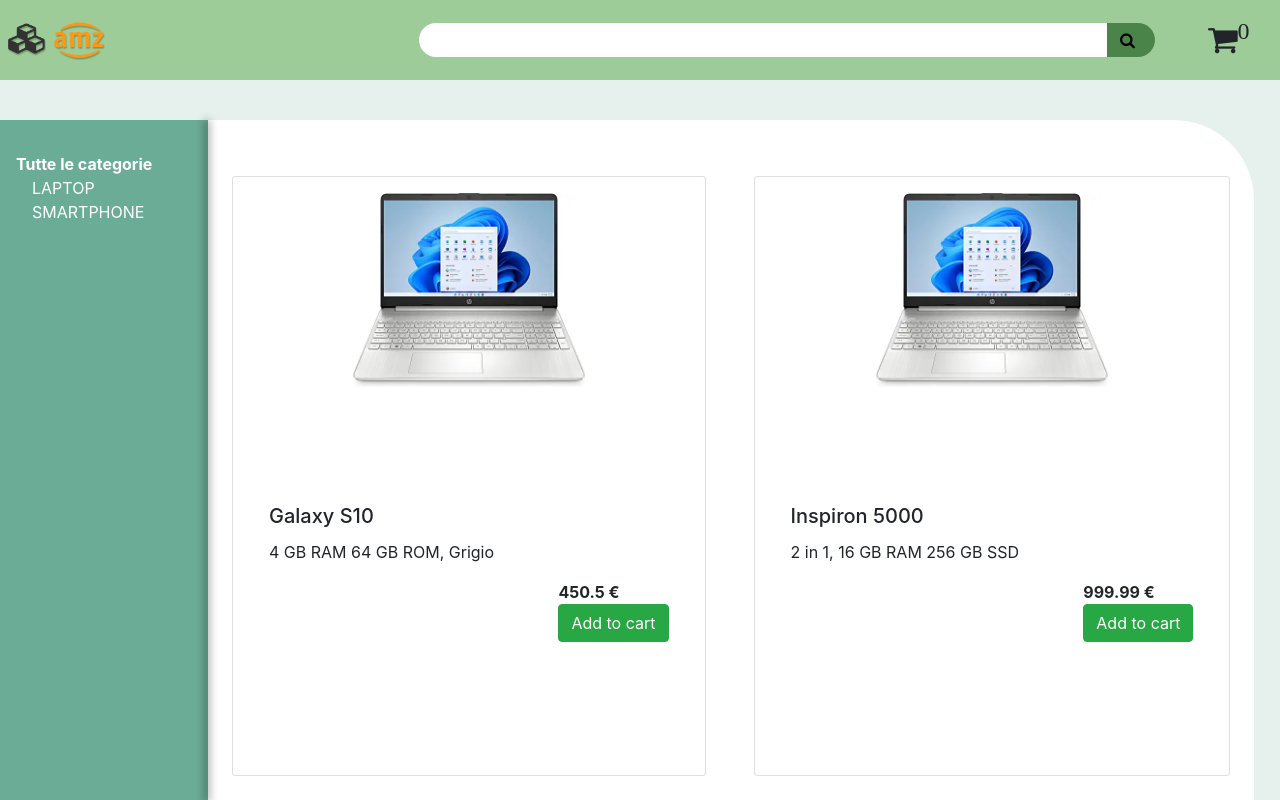
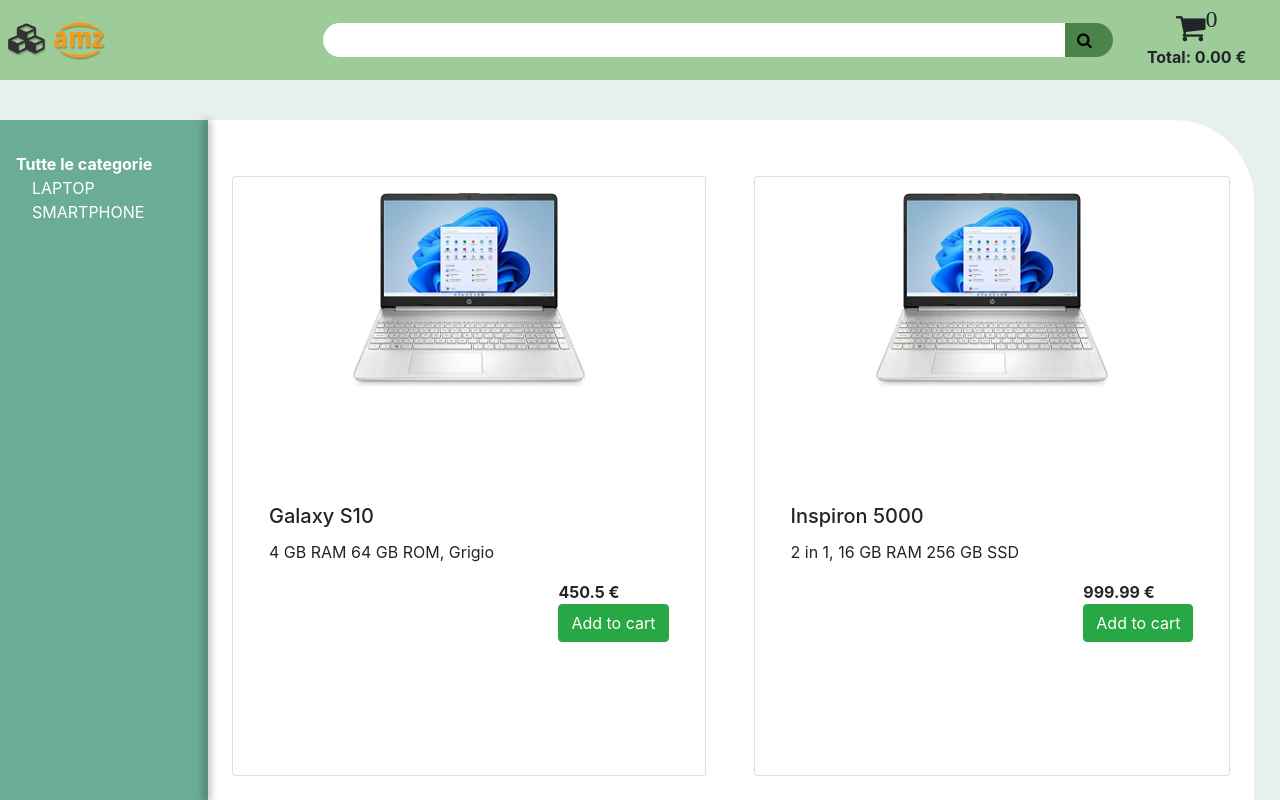
Before and after one commit to Mr-EmPee-Aizoon/MyAmazoon-Angular, an Angular app: page /home in a window 1280 px wide. Built offline with nearby package versions, Linux system fonts and the light colour scheme.

Commit message:
Feature: Cart Summary now displays total price

```diff
--- a/src/app/core/cart/cart-summary/cart.component.html
+++ b/src/app/core/cart/cart-summary/cart.component.html
@@ -1,5 +1,8 @@
-<div class="cart p-4">
+<div class="cart text-center">
     <i routerLink="/cart" class="fa fa-shopping-cart fa-2x" aria-hidden="true">
         <sup>{{ productsCount }}</sup>
     </i>
+    <div class="w-100 font-weight-bold">
+        Total: <span>{{ totalPrice | number:'0.2-2' }}</span> €
+    </div>
 </div>
--- a/src/app/core/cart/cart-summary/cart.component.ts
+++ b/src/app/core/cart/cart-summary/cart.component.ts
@@ -10,12 +10,14 @@
 
   constructor(private cartManager:CartManagerService) { }
 
-  private getCart() {
-    return this.cartManager.getCart("default");
+  private cart = this.cartManager.getCart("default");
+
+  get productsCount() {
+    return this.cart.getTotalProducts();
   }
 
-  get productsCount() {
-    return this.getCart().getTotalProducts();
+  get totalPrice() {
+    return this.cart.getTotalPrice();
   }
 
 }
--- a/src/app/core/header/header.component.css
+++ b/src/app/core/header/header.component.css
@@ -13,7 +13,7 @@
 }
 
 .logo {
-    width: 35%;
+    width: 25%;
     height: 60%;
 
     background-image: url("../../../assets/images/logo.png");
```
